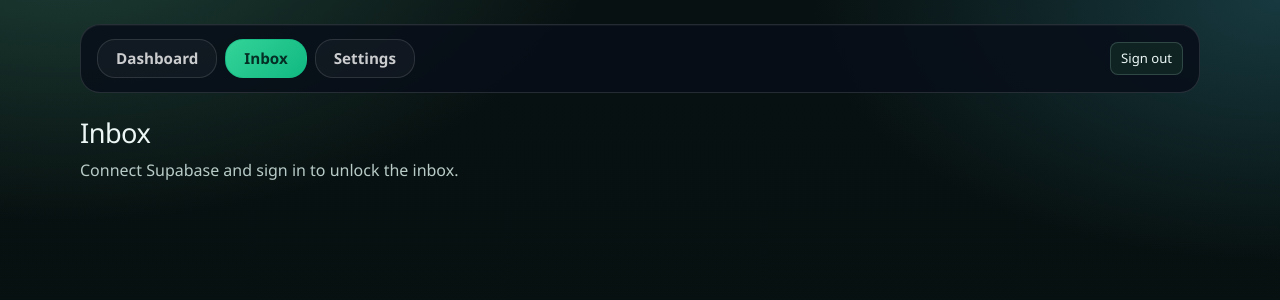
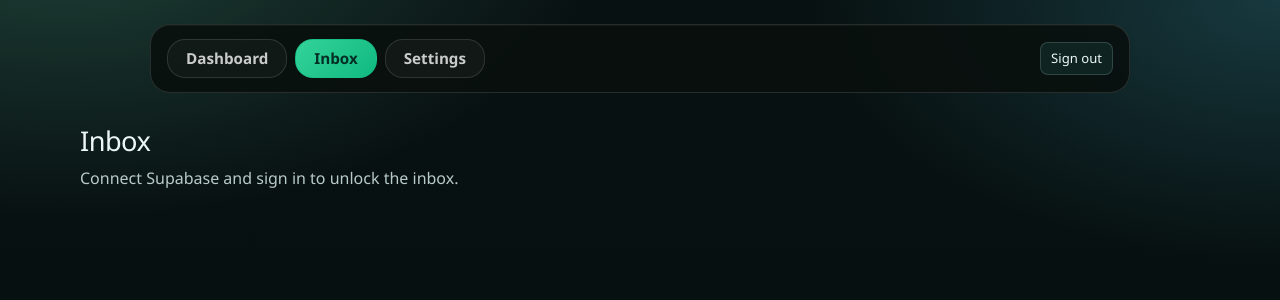
Before and after one commit to iveteamorim/ai-ops-inbox, a Next.js app: page /inbox in a window 1280 px wide. Shown: the top 300 px of the page. Built offline with nearby package versions, Linux system fonts and the light colour scheme; no server answers.

Commit message:
Fix nav: narrower width, neutral dark color, and more spacing below

```diff
--- a/src/app/globals.css
+++ b/src/app/globals.css
@@ -66,12 +66,12 @@ a {
   justify-content: space-between;
   align-items: center;
   gap: 12px;
-  width: min(1120px, 100%);
-  margin: 0 auto 20px;
+  width: min(980px, 100%);
+  margin: 0 auto 28px;
   padding: 14px 16px;
   border-radius: 20px;
   border: 1px solid rgba(255, 255, 255, 0.12);
-  background: rgba(8, 14, 24, 0.84);
+  background: rgba(9, 16, 14, 0.9);
   box-shadow: inset 0 1px 0 rgba(255, 255, 255, 0.04);
 }
 
@@ -3117,12 +3117,12 @@ a {
 }
 
 .settings-dashboard .nav {
-  width: min(1120px, 100%);
-  margin: 0 auto 36px;
+  width: min(980px, 100%);
+  margin: 0 auto 44px;
   padding: 14px 16px;
-  border-radius: 32px;
+  border-radius: 20px;
   border-color: rgba(255, 255, 255, 0.11);
-  background: rgba(3, 20, 16, 0.86);
+  background: rgba(9, 16, 14, 0.9);
   box-shadow: inset 0 1px 0 rgba(255, 255, 255, 0.04);
 }
 
```
